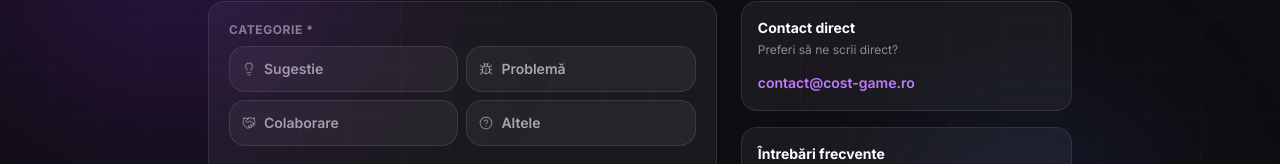
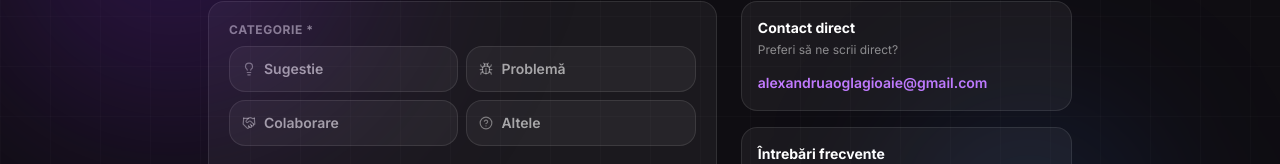
Before and after one commit to seth12345612/C.O.S.T., a React (Vite) app: page /contact in a window 1280 px wide. Shown: the part 184-348 px from the top of the page. Built offline with nearby package versions, Linux system fonts and the light colour scheme.

Commit message:
Update Contact.tsx

```diff
--- a/src/pages/Contact.tsx
+++ b/src/pages/Contact.tsx
@@ -274,10 +274,10 @@ export default function Contact() {
               <h3 className="text-sm font-bold text-white mb-1">Contact direct</h3>
               <p className="text-xs text-white/50 mb-3">Preferi să ne scrii direct?</p>
               <a
-                href="mailto:contact@cost-game.ro"
+                href="mailto:alexandruaoglagioaie@gmail.com"
                 className="text-sm font-semibold text-purple-400 hover:text-purple-300 transition-colors"
               >
-                contact@cost-game.ro
+                alexandruaoglagioaie@gmail.com
               </a>
             </div>
 
```
